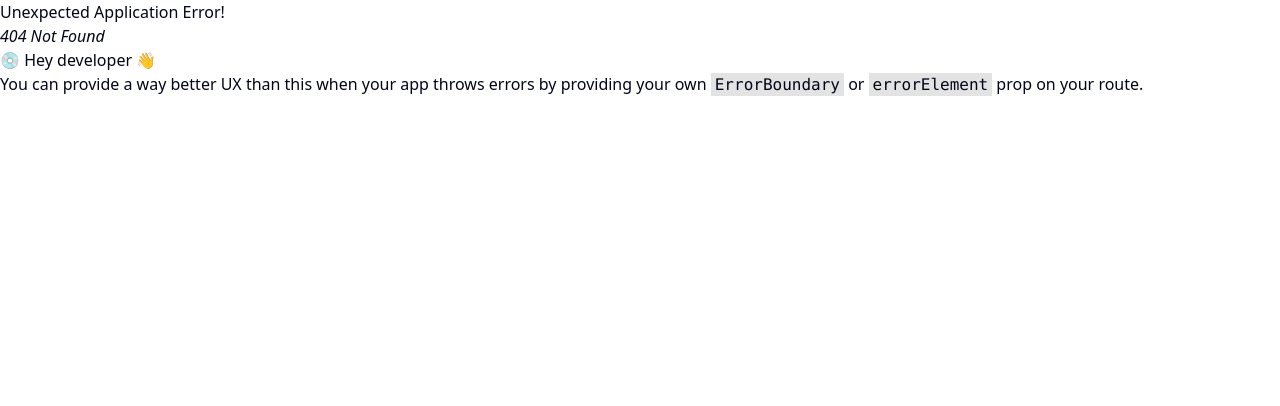
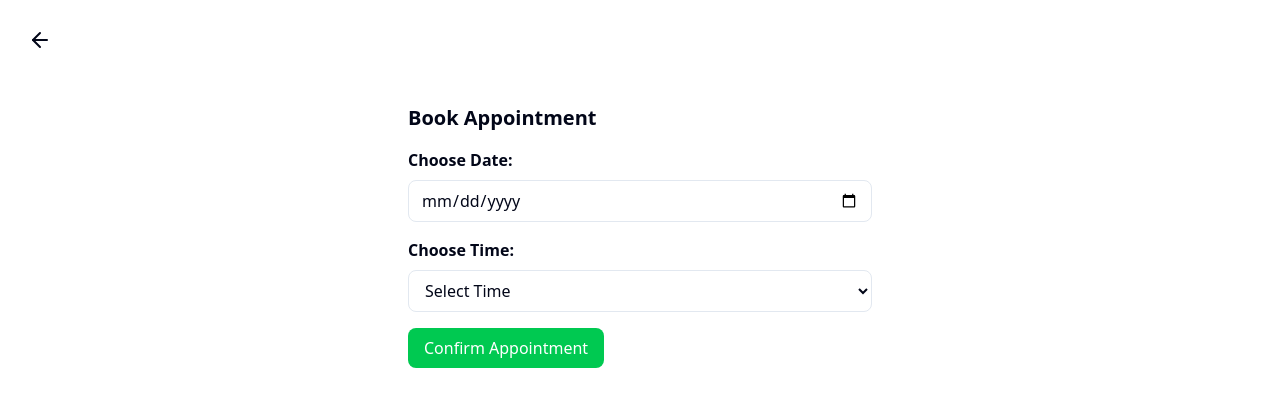
Before and after one commit to ayanmanna123/HealthSlot_Fullstack, a React (Vite) app in the folder frontend/: page /appointment/1 in a window 1280 px wide. Before the commit this address had no page. Shown: the top 406 px of the page. Built offline with nearby package versions, Linux system fonts and the light colour scheme.

Commit message:
apply appoinment

```diff
--- a/frontend/src/App.jsx
+++ b/frontend/src/App.jsx
@@ -7,6 +7,7 @@ import Browse from "./pages/Browse";
 import Profile from "./pages/Profile";
 import DoctorProfile from "./pages/DoctorProfile ";
 import DoctorAppoinment from "./pages/DoctorAppoinment";
+import ApplyAppoinment from "./pages/ApplyAppoinment";
 function App() {
   const approuter = createBrowserRouter([
     {
@@ -42,6 +43,10 @@ function App() {
       path: "/Admin/appoinment",
       element:<DoctorAppoinment/>
     },
+     {
+      path: "/appointment/:id",
+      element:<ApplyAppoinment/>
+    },
   ]);
   return (
     <>
--- a/frontend/src/components/AppionmentStatus.jsx
+++ b/frontend/src/components/AppionmentStatus.jsx
@@ -43,10 +43,10 @@ const AppionmentStatus = () => {
                     cat?.status === "cancelled"
                       ? "bg-red-500"
                       : cat?.status === "pending"
-                      ? "bg-gray-600"
+                      ? "bg-yellow-100 text-yellow-700 border-yellow-400"
                       : cat?.status === "completed"
-                      ? "bg-green-400"
-                      : "bg-pink-400"
+                      ? "bg-blue-100 text-blue-700 border-blue-400"
+                      : "bg-green-100 text-green-700 border-green-400"
                   }`}
                 >
                   {cat?.status.toUpperCase()}
--- /dev/null
+++ b/frontend/src/pages/ApplyAppoinment.jsx
@@ -0,0 +1,114 @@
+import axios from "axios";
+import { ArrowLeft } from "lucide-react";
+import React, { useState } from "react";
+import { useSelector } from "react-redux";
+import { useNavigate } from "react-router-dom";
+import { toast } from "sonner";
+
+const ApplyAppoinment = () => {
+  const { singelDoctor } = useSelector((store) => store.doctor);
+  const timeSlots = singelDoctor?.availableTime; // ✅ doctor’s available time slots
+  const availableDays = singelDoctor?.availableDays || []; // ✅ doctor’s available days
+
+  const [date, setDate] = useState("");
+  const [time, setTime] = useState("");
+  const naveget = useNavigate();
+  // 🔹 Utility: convert chosen date -> weekday name
+  const getDayName = (dateStr) => {
+    const days = [
+      "Sunday",
+      "Monday",
+      "Tuesday",
+      "Wednesday",
+      "Thursday",
+      "Friday",
+      "Saturday",
+    ];
+    const d = new Date(dateStr);
+    return days[d.getDay()];
+  };
+
+  const handelClick = async () => {
+    if (!date || !time) {
+      toast.error("Please choose both date and time");
+      return;
+    }
+
+    // ✅ Check if chosen date is in doctor's available days
+    const chosenDay = getDayName(date);
+    if (!availableDays.includes(chosenDay)) {
+      toast.error(
+        `Doctor not available on ${chosenDay}. Please select in bttween those days ${availableDays}`
+      );
+      return;
+    }
+
+    try {
+      const doctorId = singelDoctor?._id;
+
+      const res = await axios.post(
+        "http://localhost:5000/api/v1/Appointment/Appointment",
+        {
+          doctorId,
+          date,
+          time,
+        },
+        { withCredentials: true }
+      );
+
+      toast.success(res.data.message || "Appointment booked successfully!");
+    } catch (error) {
+      console.log(error);
+      toast.error(error.response?.data?.message || "Something went wrong");
+    }
+  };
+
+  return (
+    <>
+      <div
+        className="p-7"
+        onClick={() => naveget(`/DoctorProfile/${singelDoctor?._id}`)}
+      >
+        <ArrowLeft />
+      </div>
+
+      <div className="p-6 max-w-lg mx-auto">
+        <h1 className="text-xl font-bold mb-4">Book Appointment</h1>
+
+        {/* Date Picker */}
+        <label className="block mb-2 font-semibold">Choose Date:</label>
+        <input
+          type="date"
+          value={date}
+          onChange={(e) => setDate(e.target.value)}
+          className="border rounded-md px-3 py-2 w-full mb-4"
+        />
+
+        {/* Time Dropdown */}
+        <label className="block mb-2 font-semibold">Choose Time:</label>
+        <select
+          value={time}
+          onChange={(e) => setTime(e.target.value)}
+          className="border rounded-md px-3 py-2 w-full mb-4"
+        >
+          <option value="">Select Time</option>
+          {timeSlots &&
+            Object.entries(timeSlots).map(([key, value], idx) => (
+              <option key={idx} value={value}>
+                {value}
+              </option>
+            ))}
+        </select>
+
+        <button
+          className="bg-green-500 text-white px-4 py-2 rounded-md hover:bg-green-600"
+          onClick={handelClick}
+        >
+          Confirm Appointment
+        </button>
+      </div>
+    </>
+  );
+};
+
+export default ApplyAppoinment;
--- a/frontend/src/pages/Doctor.jsx
+++ b/frontend/src/pages/Doctor.jsx
@@ -1,56 +1,35 @@
 import React from "react";
 import Navbar from "../shared/Navbar";
+import { useSelector } from "react-redux";
+import { Button } from "../components/ui/button";
+import { useNavigate } from "react-router-dom";
 
 const Doctor = () => {
-  const doctors = [
-    {
-      name: "Dr. BHASWATI DASGUPTA NATH",
-      specialty: "GENERAL MEDICINE",
-      qualification: "MBBS, MRCP (UK)",
-      img: "https://www.shutterstock.com/image-photo/portrait-handsome-male-doctor-stethoscope-600nw-2480850611.jpg",
-    },
-    {
-      name: "Dr. AVISEK DUTTA",
-      specialty: "ONCOLOGY TEAM",
-      qualification: "MBBS, MS (Gen Surgery), MCh (Urology), MRCS (UK)",
-      img: "https://www.shutterstock.com/image-photo/portrait-handsome-male-doctor-stethoscope-600nw-2480850611.jpg",
-    },
-    {
-      name: "Dr. SOURABH DUTTA",
-      specialty: "GENERAL MEDICINE",
-      qualification: "MBBS, MD (General Medicine)",
-      img: "https://www.shutterstock.com/image-photo/portrait-handsome-male-doctor-stethoscope-600nw-2480850611.jpg",
-    },
-    {
-      name: "Dr. AMIT MANDAL",
-      specialty: "GYNAE ONCOLOGY",
-      qualification:
-        "MBBS, MS (Gynae & Obs), DNB (Gynae & Obs), MCh (Gynaecologic Oncology) AIIMS- New Delhi",
-      img: "https://www.shutterstock.com/image-photo/portrait-handsome-male-doctor-stethoscope-600nw-2480850611.jpg",
-    },
-  ];
+  const { doctor } = useSelector((store) => store.doctor);
+  const naveget = useNavigate();
   return (
     <>
-    <Navbar/>
+      <Navbar />
       <section className="py-10 px-5 max-w-7xl mx-auto">
         <h2 className="text-2xl font-bold mb-6 text-center">Our Doctors</h2>
         <div className="grid grid-cols-1 sm:grid-cols-2 md:grid-cols-3 lg:grid-cols-4 gap-6">
-        {doctors.map((doc, index) => (
+          {doctor.map((doc, index) => (
             <div
               key={index}
               className="bg-white rounded-lg shadow-md overflow-hidden border border-gray-200"
+              onClick={() => naveget(`/DoctorProfile/${doc._id}`)}
             >
               <img
-              src={doc.img}
-              alt={doc.name}
+                src={doc?.userId?.profilePicture}
+                alt={doc?.userId?.name}
                 className="w-full h-60 object-cover"
               />
               <div className="p-4">
                 <h3 className="text-indigo-800 font-bold text-lg mb-1">
-                {doc.name}
+                  {doc?.userId?.name}
                 </h3>
                 <p className="font-semibold text-black uppercase text-sm mb-1">
-                {doc.specialty}
+                  {doc?.specialization}
                 </p>
                 <p className="text-gray-700 text-sm">{doc.qualification}</p>
               </div>
@@ -58,16 +37,12 @@ const Doctor = () => {
                 <button className="w-full border border-yellow-500 text-yellow-600 font-medium py-2 rounded hover:bg-yellow-50">
                   View Details
                 </button>
-              <button className="w-full bg-indigo-800 text-white font-medium py-2 rounded hover:bg-indigo-900">
-                Book Appointment
-              </button>
               </div>
             </div>
           ))}
         </div>
       </section>
     </>
-
   );
 };
 
--- a/frontend/src/pages/DoctorProfile .jsx
+++ b/frontend/src/pages/DoctorProfile .jsx
@@ -1,15 +1,17 @@
 import React, { useEffect } from "react";
-import { useParams } from "react-router-dom";
+import { useNavigate, useParams } from "react-router-dom";
 import axios from "axios";
 import { useDispatch, useSelector } from "react-redux";
 import { setsingelDoctor } from "../Redux/doctorSlice";
+import Navbar from "../shared/Navbar";
+import { Button } from "../components/ui/button";
 const DoctorProfile = () => {
   const { singelDoctor } = useSelector((store) => store.doctor);
   const clinicTime = singelDoctor?.availableDays;
   const params = useParams();
   const doctorid = params.id;
   const dispatch = useDispatch();
-
+  const naveget= useNavigate()
   useEffect(() => {
     const fetchSingledoctor = async () => {
       try {
@@ -30,15 +32,45 @@ const DoctorProfile = () => {
     fetchSingledoctor();
   }, [dispatch]);
 
+  const handleBookAppointment = async () => {
+  try {
+    const res = await axios.post(
+      "http://localhost:5000/api/v1/Appointment/Appointment",
+      {
+        doctorId: singelDoctor._id, // or use doctorid from params
+        date: new Date().toISOString().split("T")[0], // today’s date for now
+        time: "10:30 AM", // later you can allow user to pick
+      },
+      { withCredentials: true }
+    );
+
+    if (res.data.message) {
+      alert("✅ Appointment booked successfully!");
+    }
+  } catch (error) {
+    console.error("Error booking appointment:", error);
+    alert("❌ Failed to book appointment!");
+  }
+};
+
+
   return (
-    <div className="max-w-5xl mx-auto bg-white shadow-lg rounded-lg p-6 mt-6">
+    <>
+      <div>
+        <div>
+          <Navbar />
+        </div>
+
+        <div className="max-w-5xl mx-auto bg-white shadow-lg rounded-lg p-10 mt-6">
           {/* Header */}
           <div className="flex flex-col md:flex-row justify-between items-center">
             <div>
               <h2 className="text-2xl font-bold text-gray-800">
                 {singelDoctor?.userId?.name}
               </h2>
-          <p className="text-gray-600 mt-1">{singelDoctor?.specialization}</p>
+              <p className="text-gray-600 mt-1">
+                {singelDoctor?.specialization}
+              </p>
               <div>{singelDoctor?.userId?.phone}</div>
               <div>{singelDoctor?.userId?.address}</div>
               <h3 className="text-lg font-semibold text-red-600 mt-2">
@@ -52,13 +84,15 @@ const DoctorProfile = () => {
             />
           </div>
 
-      {/* Clinic Time Table */}
-      <div className="mt-6 overflow-x-auto">
+
+          <div className="mt-6 overflow-x-auto flex py-3.5">
             <table className="w-full border-collapse border border-gray-300 text-left">
               <thead>
                 <tr className="bg-blue-900 text-white">
                   <th className="border border-gray-300 px-4 py-2">Day</th>
-              <th className="border border-gray-300 px-4 py-2">start Time</th>
+                  <th className="border border-gray-300 px-4 py-2">
+                    start Time
+                  </th>
                   <th className="border border-gray-300 px-4 py-2">EndTime</th>
                 </tr>
               </thead>
@@ -77,9 +111,14 @@ const DoctorProfile = () => {
                   </tr>
                 ))}
               </tbody>
+
             </table>
+
+          </div>
+           <Button className={'bg-blue-900 hover:bg-blue-800 font-bold'} onClick={()=>naveget(`/appointment/${singelDoctor._id}`)}>Book appoinment</Button>
         </div>
       </div>
+    </>
   );
 };
 
```
Lines whose indentation alone changed are shown as unchanged.
